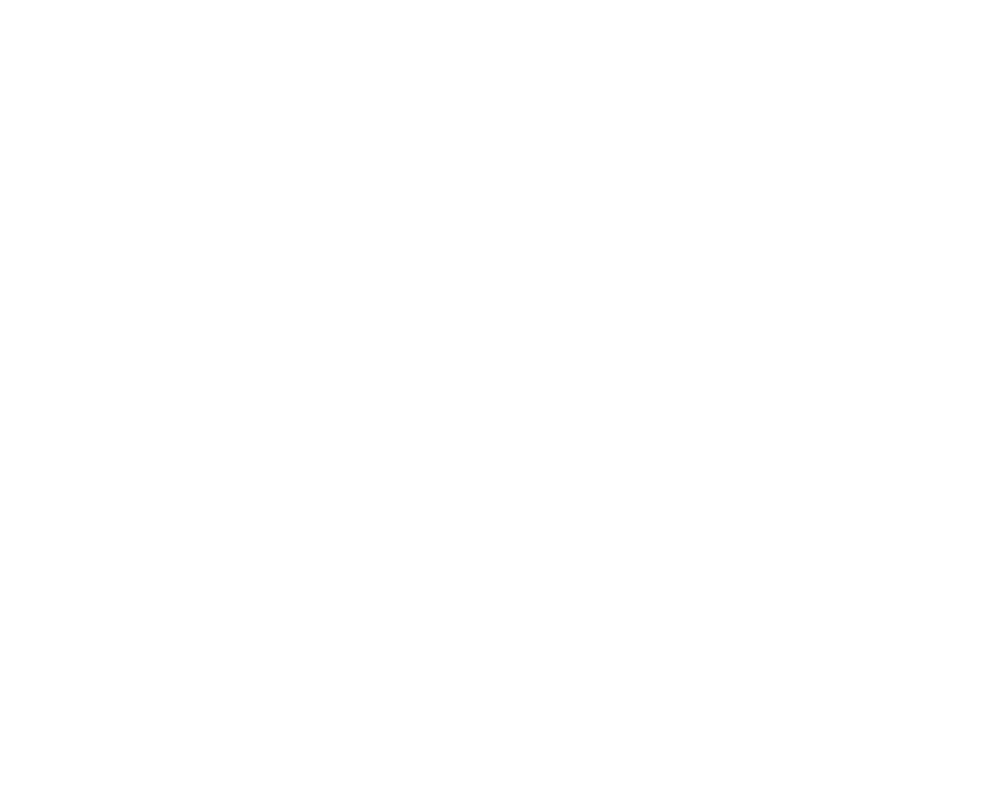
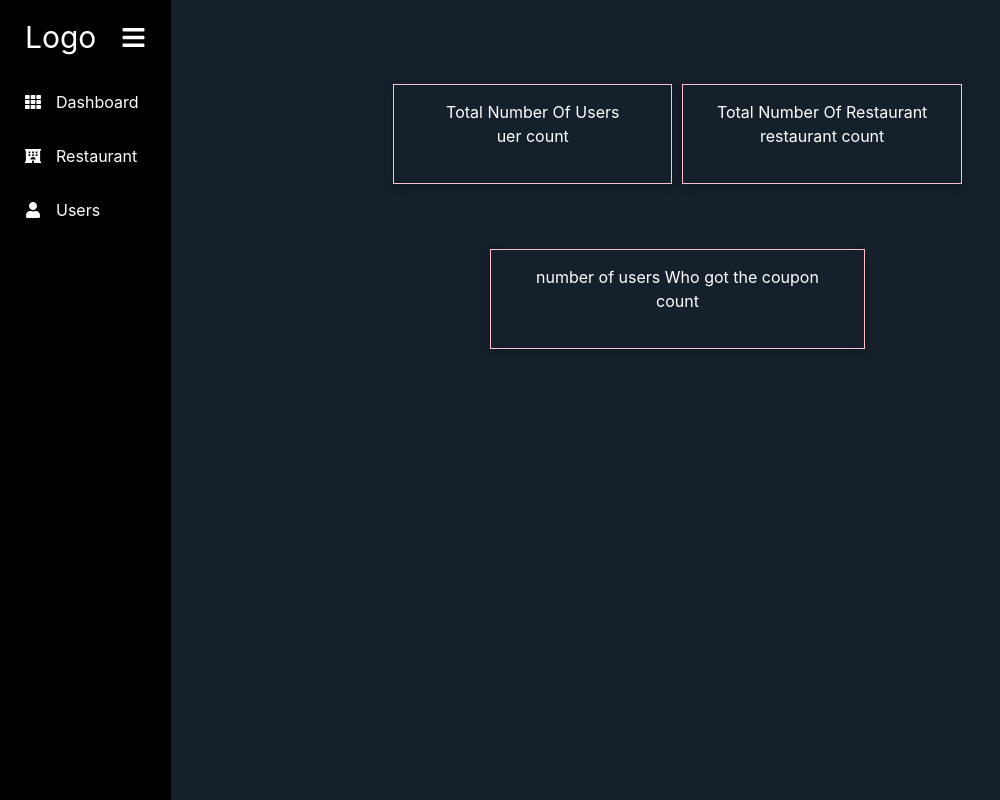
Before and after one commit to TheShenron/numberless-silk-6009, a React (Create React App) app in the folder kindmeal/: page /dashboard/1 in a window 1280 px wide. Shown: the whole page, without its empty margins (0-1000 px from the left). Built offline with nearby package versions, Linux system fonts and the light colour scheme.

Commit message:
pushed day5 part1

```diff
--- /dev/null
+++ b/kindmeal/src/components/Admin/Sidebar.jsx
@@ -0,0 +1,48 @@
+import React from 'react'
+import { FaBars, FaHotel, FaTh, FaUser } from 'react-icons/fa'
+import { NavLink } from 'react-router-dom'
+
+import styles from "./Sidebar.module.css"
+const Sidebar = () => {
+    const menuItem = [
+        {
+            path:"/dashboard/admin",
+            name:'Dashboard',
+            icon:<FaTh/>
+        },
+        {
+            path:"/resaurants",
+            name:'Restaurant',
+            icon:<FaHotel/>
+        },
+        {
+            path:"/users",
+            name:'Users',
+            icon:<FaUser/>
+        }
+    ]
+  return (
+    <div className={styles.container}>
+        <div className={styles.sidebar}>
+            <div className={styles.top_section}>
+                <h1 className={styles.logo}>Logo</h1>
+                <div className={styles.bars}>
+                    <FaBars/>
+                </div>
+            </div>
+            {menuItem.map((item,index)=>(
+                <NavLink to={item.path} key={index}  className={({ isActive }) => {
+                    const linkClasses = [styles.link];
+                    if (isActive) linkClasses.push(styles.active);
+                    return linkClasses.join(" ");
+                  }}>
+                    <div className={styles.icon}>{item.icon}</div>
+                    <div className={styles.link_text}>{item.name}</div>
+                </NavLink>
+            ))}
+        </div>
+    </div>
+  )
+}
+
+export default Sidebar
--- /dev/null
+++ b/kindmeal/src/components/Admin/Sidebar.module.css
@@ -0,0 +1,43 @@
+*{
+    margin: 0;
+    padding: 0;
+    text-decoration: none;
+}
+.container{
+    display: flex;
+}
+.sidebar{
+    background: #000;
+    color: #fff;
+    height: 100vh;
+}
+.top_section{
+    display: flex;
+    align-items: center;
+    padding: 15px 25px;
+}
+.logo{
+    font-size: 30px;
+}
+.bars{
+    display: flex;
+    margin-left: 25px;
+    font-size: 25px;
+}
+.link{
+    display: flex;
+    color: #fff;
+    padding: 15px 25px;
+    gap: 15px;
+    align-items: center;
+    transition: all 0.4s;
+}
+.link:hover{
+    background-color: lightskyblue;
+    color: black;
+    transition: all 0.4s;
+}
+.active{
+    background-color: lightskyblue;
+    color: #000;
+}
--- /dev/null
+++ b/kindmeal/src/pages/Admin/Dashboard.jsx
@@ -0,0 +1,38 @@
+import React from 'react';
+
+//........
+// import UserDashboard from '../components/UserDashboard';
+// import RestaurentDashboard from '../components/RestaurentDashboard';
+import styles from "./Dashboard.module.css"
+import Sidebar from '../../components/Admin/Sidebar';
+
+
+function Dashboard(props) {
+
+    //render comp accoding to res like what's the TYPE in res
+    //dashboard of user
+    // dashboard of restaurent
+    return (
+        <div className={styles.dashboard}>
+            <Sidebar/>
+            <div className={styles.dashboardmp}>
+            <div className={styles.dashboardch}>
+                <div className={styles.dashboardch1}>
+                    <h1>Total Number Of Users</h1>
+                    <p>uer count</p>
+                </div>
+                <div className={styles.dashboardch2}>
+                    <h1>Total Number Of Restaurant</h1>
+                    <p>restaurant count</p>
+                </div>
+                <div className={styles.dashboardch3}>
+                    <h1> number of users Who got the coupon</h1>
+                    <p>count</p>
+                </div>
+            </div>
+            </div>
+        </div>
+    );
+}
+
+export default Dashboard;
--- /dev/null
+++ b/kindmeal/src/pages/Admin/Dashboard.module.css
@@ -0,0 +1,39 @@
+.dashboard{
+    display: flex;
+}
+.dashboardmp{
+    background-color: #15202A;
+    width: 100%;
+    color: white;
+}
+.dashboardch{
+    width: 60%;
+    height: 40%;
+    margin: auto;
+    margin-top: 3.5rem;
+    display: grid;
+    gap: 10px;
+    align-items: center;
+    text-align: center;
+    grid-template-columns: repeat(7,1fr);
+}
+
+.dashboardch>div{
+    padding: 15px;
+    height: 100px;
+    border: 1px solid pink;
+    background-color: #15202B;
+    box-shadow: rgba(0, 0, 0, 0.24) 0px 3px 8px;
+}
+.dashboardch1{
+    grid-column-start: 1;
+    grid-column-end: 4;
+}
+.dashboardch2{
+    grid-column-start: 4;
+    grid-column-end: 7;
+}
+.dashboardch3{
+    grid-column-start: 2;
+    grid-column-end: 6;
+}
--- a/kindmeal/src/pages/Dashboard.jsx
+++ /dev/null
@@ -1,20 +0,0 @@
-import React from 'react';
-
-//........
-// import UserDashboard from '../components/UserDashboard';
-// import RestaurentDashboard from '../components/RestaurentDashboard';
-
-
-function Dashboard(props) {
-
-    //render comp accoding to res like what's the TYPE in res
-    //dashboard of user
-    // dashboard of restaurent
-    return (
-        <div>
-
-        </div>
-    );
-}
-
-export default Dashboard;
--- a/kindmeal/src/pages/Deals.jsx
+++ b/kindmeal/src/pages/Deals.jsx
@@ -23,7 +23,6 @@
   }, []);
   return (
     <>
-      <Navbar />
       <div className={styles.mealdeal}>
         <div className={styles.header}>
           <h1>Meat-Free Deals</h1>
--- a/kindmeal/src/routes/AllRoutes.js
+++ b/kindmeal/src/routes/AllRoutes.js
@@ -19,7 +19,7 @@
 import Login from '../pages/Login';
 
 // Admin
-import Dashboard from '../pages/Dashboard';
+import Dashboard from '../pages/Admin/Dashboard';
 import UpdateDetails from '../pages/UpdateDetails';
 import Restaurant from '../components/Restaurant';
 
--- a/kindmeal/src/styles/Restaurant.module.css
+++ b/kindmeal/src/styles/Restaurant.module.css
@@ -11,7 +11,7 @@
     display: flex;
     gap: 40px;
     position: relative;
-    top: -20px;
+    top: -2.5rem;
     background: rgb(255, 255, 255,.6);
 }
 .profilephoto{
@@ -19,8 +19,7 @@
     height: 200px;
     position: fixed;
     position: relative;
-    bottom: 80px;
-
+    bottom: 5rem
 }
 .restaurantname{
     font-size: 20px;
@@ -100,8 +99,3 @@
     font-size: 20px;
     border-radius: 5px;
 }
-@media screen and (max-width:1350px){
-    .profile{
-        display: none;
-    }
-}
```
Also changed, not shown: kindmeal/src/pages/Admin/Restaurant.jsx (added), kindmeal/src/pages/Admin/Users.jsx (added).
